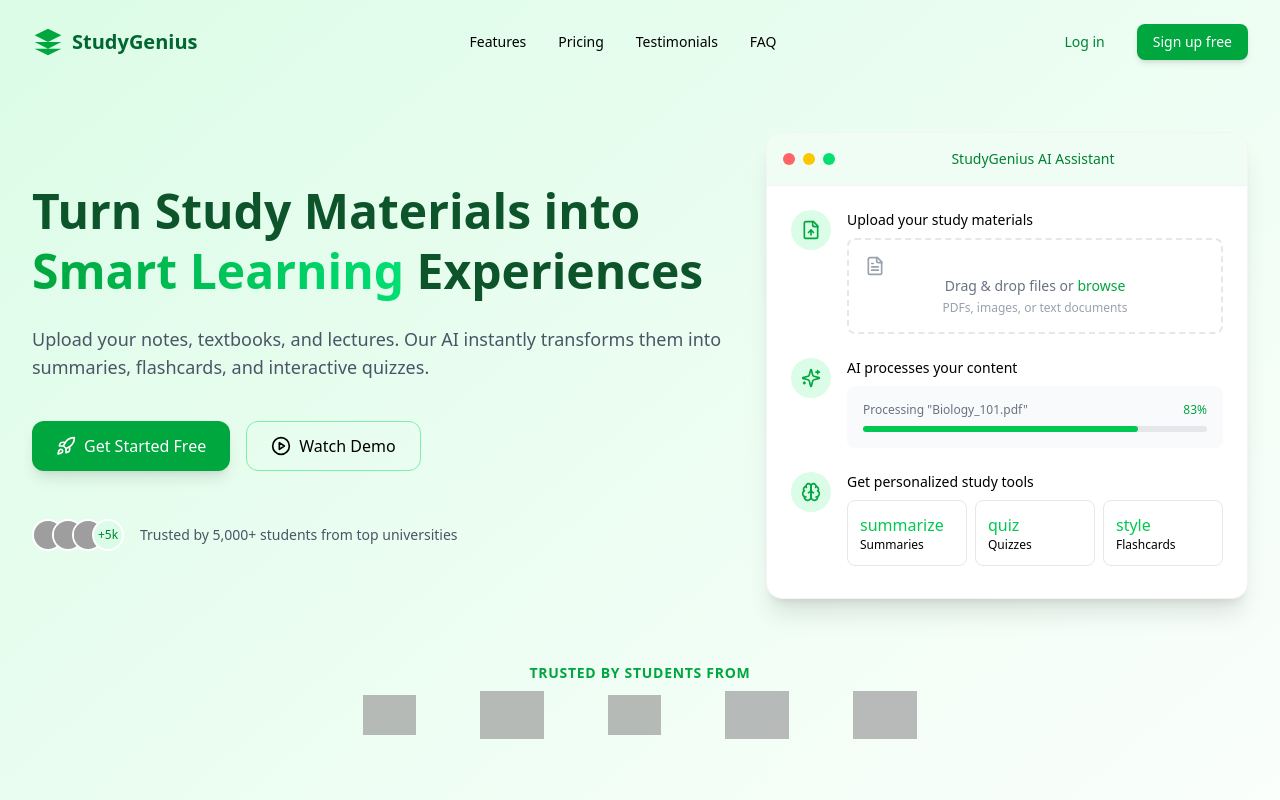
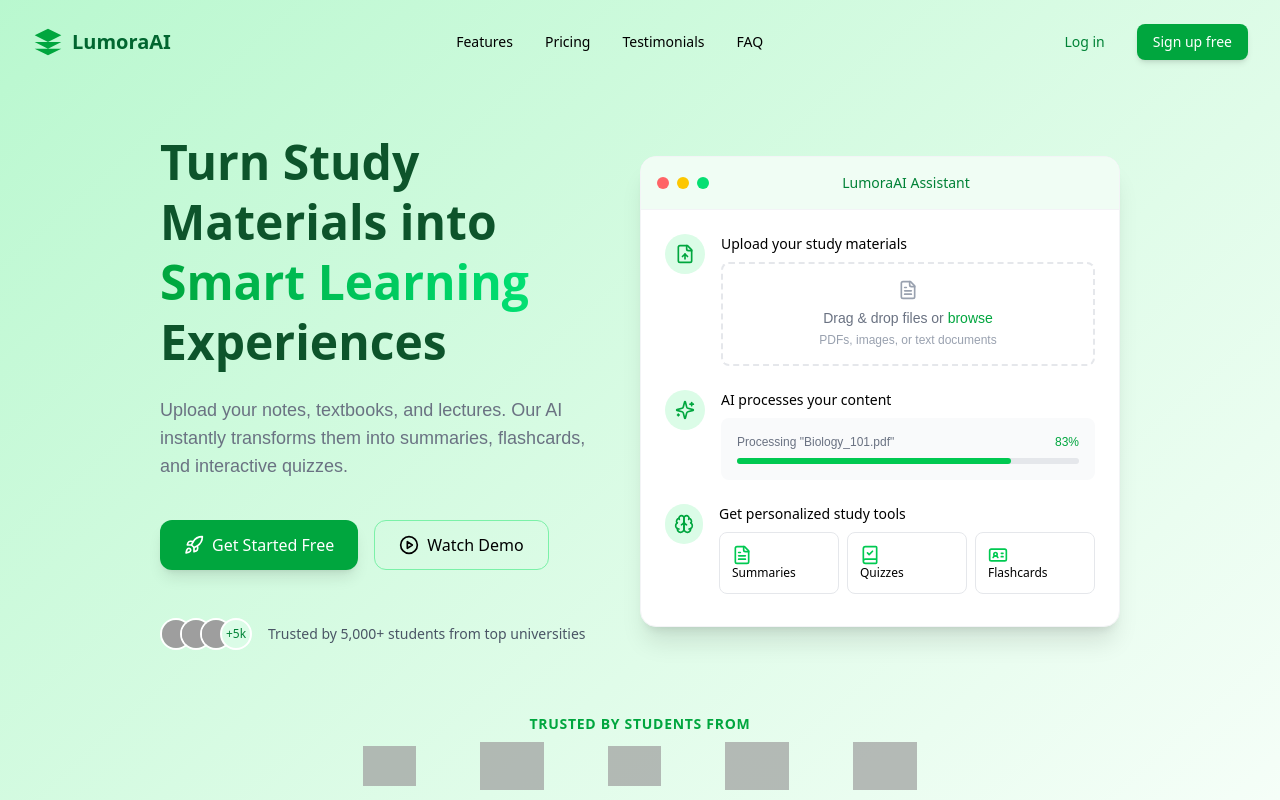
Before and after one commit to RAJIV81205/Lumora-AI, a React (Vite) app in the folder client/: page / in a window 1280 px wide. Shown: the top 800 px of the page. Built offline with nearby package versions, Linux system fonts and the light colour scheme; grey boxes are pictures that could not be loaded.

Commit message:
Update Component styling and content; add new fonts for improved typography

```diff
--- a/client/src/Component.jsx
+++ b/client/src/Component.jsx
@@ -1,15 +1,15 @@
 import React from "react"
-import { Rocket, CirclePlay, FileUp, FileText, Sparkles , Brain } from "lucide-react"
+import { Rocket, CirclePlay, FileUp, FileText, Sparkles , Brain , BookCheck , IdCard } from "lucide-react"
 
 export const Component = () => {
     return (
-        <div className="w-full  bg-gradient-to-br from-green-100 to-white font-sans px-4 md:px-0 ">
+        <div className="w-full  bg-gradient-to-br from-green-200 to-white font-sans px-4 md:px-0 ">
             <header className="py-6 px-8 flex justify-between items-center">
                 <div className="flex items-center gap-2">
                     <svg className="w-8 h-8 text-green-600" viewBox="0 0 24 24" fill="currentColor">
                         <path d="M12 2L2 7l10 5 10-5-10-5zM2 17l10 5 10-5M2 12l10 5 10-5" />
                     </svg>
-                    <h1 className="text-xl font-bold text-green-800">StudyGenius</h1>
+                    <h1 className="text-xl font-bold text-green-800">LumoraAI</h1>
                 </div>
 
                 <nav className="hidden md:flex items-center space-x-8 text-sm font-medium">
@@ -25,13 +25,13 @@ export const Component = () => {
                 </div>
             </header>
 
-            <main className="py-12 px-8 max-w-7xl mx-auto">
+            <main className="py-12 px-8 w-[80%] mx-auto">
                 <section className="flex flex-col md:flex-row items-center gap-6 md:gap-10 mb-12 md:mb-16">
                     <div className="w-full space-y-4 md:space-y-6">
-                        <h2 className="text-4xl md:text-5xl font-bold leading-tight text-green-900">
-                            Turn Study Materials into <span className="bg-gradient-to-r from-green-600 to-green-400 bg-clip-text text-transparent">Smart Learning</span> Experiences
+                        <h2 className="text-4xl md:text-5xl font-bold leading-tight text-green-900 font-open-sans">
+                            Turn Study Materials into <span className="bg-gradient-to-r from-green-600 to-green-400 bg-clip-text text-transparent font-open-sans">Smart Learning</span> Experiences
                         </h2>
-                        <p className="text-lg text-gray-600">
+                        <p className="text-lg text-gray-500 font-nunito-sans">
                             Upload your notes, textbooks, and lectures. Our AI instantly transforms them into summaries, flashcards, and interactive quizzes.
                         </p>
 
@@ -65,21 +65,21 @@ export const Component = () => {
                                     <div className="w-3 h-3 rounded-full bg-yellow-400"></div>
                                     <div className="w-3 h-3 rounded-full bg-green-400"></div>
                                 </div>
-                                <div className="text-sm font-medium text-green-700">StudyGenius AI Assistant</div>
+                                <div className="text-sm font-medium text-green-700">LumoraAI Assistant</div>
                                 <div></div>
                             </div>
 
                             <div className="p-6 space-y-6">
-                                <div className="flex gap-4">
+                                <div className="flex gap-4  ">
                                     <div className="w-10 h-10 rounded-full bg-green-100 flex items-center justify-center">
                                         <FileUp className="w-5 h-5 text-green-600" />
                                     </div>
                                     <div className="flex-1">
                                         <p className="text-sm font-medium mb-2">Upload your study materials</p>
-                                        <div className="border-2 border-dashed border-gray-200 rounded-lg p-4 hover:border-green-300 transition-colors duration-300 text-center cursor-pointer">
-                                            <FileText className="w-5 h-5 text-gray-400" />
-                                            <p className="text-sm text-gray-500">Drag & drop files or <span className="text-green-600">browse</span></p>
-                                            <p className="text-xs text-gray-400 mt-1">PDFs, images, or text documents</p>
+                                        <div className="border-2 border-dashed border-gray-200 rounded-lg p-4 hover:border-green-300 transition-colors duration-300 text-center cursor-pointer flex flex-col items-center justify-center ">
+                                            <FileText className="w-5 h-5 mb-2 text-gray-400" />
+                                            <p className="text-sm text-gray-500 font-nunito-sans">Drag & drop files or <span className="text-green-600">browse</span></p>
+                                            <p className="text-xs text-gray-400 mt-1 font-nunito-sans">PDFs, images, or text documents</p>
                                         </div>
                                     </div>
                                 </div>
@@ -92,8 +92,8 @@ export const Component = () => {
                                         <p className="text-sm font-medium mb-2">AI processes your content</p>
                                         <div className="bg-gray-50 rounded-lg p-4">
                                             <div className="flex justify-between items-center mb-2">
-                                                <span className="text-xs text-gray-500">Processing "Biology_101.pdf"</span>
-                                                <span className="text-xs text-green-600">83%</span>
+                                                <span className="text-xs text-gray-500 font-nunito-sans">Processing "Biology_101.pdf"</span>
+                                                <span className="text-xs text-green-600 font-nunito-sans">83%</span>
                                             </div>
                                             <div className="w-full bg-gray-200 rounded-full h-1.5">
                                                 <div className="bg-green-500 h-1.5 rounded-full w-4/5"></div>
@@ -110,15 +110,15 @@ export const Component = () => {
                                         <p className="text-sm font-medium mb-2">Get personalized study tools</p>
                                         <div className="flex gap-2 overflow-x-auto pb-2">
                                             <div className="min-w-[120px] bg-white border border-gray-200 rounded-lg p-3 hover:shadow-md transition-all duration-300 cursor-pointer">
-                                                <span className="material-symbols-outlined text-green-500 mb-1">summarize</span>
+                                            <FileText className="w-5 h-5 text-green-500" />
                                                 <p className="text-xs font-medium">Summaries</p>
                                             </div>
                                             <div className="min-w-[120px] bg-white border border-gray-200 rounded-lg p-3 hover:shadow-md transition-all duration-300 cursor-pointer">
-                                                <span className="material-symbols-outlined text-green-500 mb-1">quiz</span>
+                                            <BookCheck className="w-5 h-5 text-green-500" />
                                                 <p className="text-xs font-medium">Quizzes</p>
                                             </div>
                                             <div className="min-w-[120px] bg-white border border-gray-200 rounded-lg p-3 hover:shadow-md transition-all duration-300 cursor-pointer">
-                                                <span className="material-symbols-outlined text-green-500 mb-1">style</span>
+                                            <IdCard className="w-5 h-5 text-green-500" />
                                                 <p className="text-xs font-medium">Flashcards</p>
                                             </div>
                                         </div>
--- a/client/src/index.css
+++ b/client/src/index.css
@@ -1 +1,9 @@
 @import "tailwindcss";
+@import url('https://fonts.googleapis.com/css2?family=Open+Sans:ital,wght@0,300..800;1,300..800&display=swap');
+@import url('https://fonts.googleapis.com/css2?family=Nunito+Sans:ital,opsz,wght@0,6..12,200..1000;1,6..12,200..1000&display=swap');
+
+@theme{
+
+    --font-open-sans: 'Open Sans', sans-serif;
+    --font-nunito-sans: 'Nunito Sans', sans-serif;
+}
```
